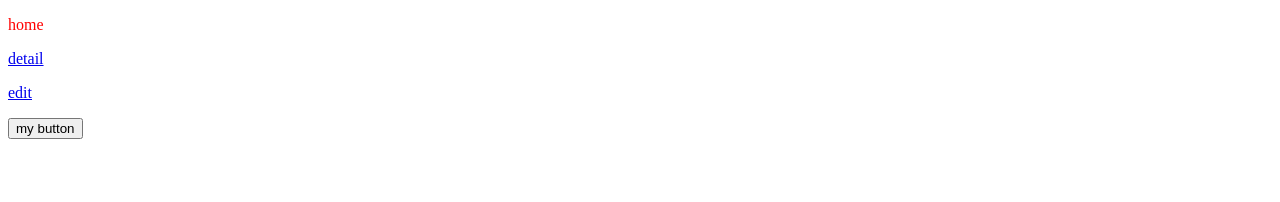
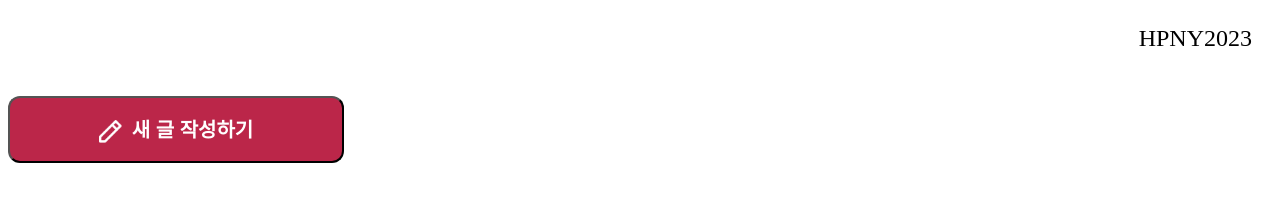
Before and after one commit to devysi0827/-Numble-VanilaJS-SPA-, a website with bundled scripts: page public/index.html in a window 1280 px wide. Built offline with nearby package versions, Linux system fonts and the light colour scheme.

Commit message:
[refactor] js 로직 추가

```diff
--- a/public/index.html
+++ b/public/index.html
@@ -2,14 +2,13 @@
 <html lang="en">
   <head>
     <meta charset="utf-8" />
-    <meta name="viewport" content="width=device-width, initial-scale=1.0"/>
+    <meta name="viewport" content="width=device-width, initial-scale=1.0" />
     <title>Numble Vanila JS 2023</title>
     <link rel="stylesheet" href="/src/css/global.css" />
   </head>
   <body>
-    <div id="root">
-      <p>123</p>
-    </div>
+    <div id="Header">HPNY2023</div>
+    <div id="Root"></div>
     <script type="module" src="../src/index.js"></script>
   </body>
 </html>
--- a/src/components/button.js
+++ /dev/null
@@ -1,9 +0,0 @@
-const Button = function () {
-  const btn = document.querySelector("#pp");
-  btn.addEventListener("click", () => {
-    console.log("button");
-  });
-  return;
-};
-
-export default Button;
--- /dev/null
+++ b/src/components/homeLogic.js
@@ -0,0 +1,20 @@
+import { navigateTo } from "../index.js";
+
+export const clickFunc = function () {
+  const btn = document.querySelector("#flexHome");
+  console.log(btn);
+  btn.addEventListener("click", () => {
+    navigateTo("/edit");
+  });
+};
+
+// export const changeHomeImg = function () {
+//   const imgchange = document.querySelector("#homeImg");
+//   imgchange.src = "src/assets/pen.png";
+//   console.log("change");
+//   console.log(imgchange.src);
+// };
+
+const homeLogic = function () {};
+
+export default homeLogic;
--- a/src/css/global.css
+++ b/src/css/global.css
@@ -1,3 +1,42 @@
 p {
-    color: red;
-  }
+  margin: 0px;
+}
+
+#Header {
+  display: flex;
+  justify-content: flex-end;
+  margin: 24px 20px 44px;
+  font-size: 24px;
+  line-height: 28px;
+  font-weight: 400;
+}
+
+#flexHome {
+  display: flex;
+  justify-content: center;
+  justify-items: center;
+  padding-top: 22px;
+  font-size: 20px;
+  line-height: 20px;
+  font-weight: 700;
+  height: 67px;
+  width: 336px;
+  border-radius: 12px;
+  background-color: #bb2649;
+  color: white;
+}
+
+#imgHome {
+  margin-right: 10px;
+  width: 23px;
+  height: 23px;
+}
+
+#flexVertical {
+  display: flex;
+  flex-direction: column;
+  margin: 24px 20px 44px;
+  font-size: 24px;
+  line-height: 28px;
+  font-weight: 400;
+}
--- a/src/index.js
+++ b/src/index.js
@@ -1,21 +1,19 @@
 import Home from "./pages/Home.js";
 import Detail from "./pages/Detail.js";
 import Edit from "./pages/Edit.js";
-import Button from "./components/button.js";
-import Div from "./components/div.js";
-
+import { clickFunc } from "./components/homeLogic.js";
 console.log("im index");
 
-const navigateTo = (url) => {
+export const navigateTo = (url) => {
   history.pushState(null, null, url);
   router();
 };
 
 const router = async () => {
   const routes = [
-    { path: "/", view: Home, jsFile: Button },
+    { path: "/", view: Home },
     { path: "/detail", view: Detail },
-    { path: "/edit", view: Edit, jsFile: Div },
+    { path: "/edit", view: Edit },
   ];
 
   const potentialMatches = routes.map((route) => {
@@ -39,8 +37,11 @@ const router = async () => {
   // spa change
   const view = new match.route.view();
 
-  document.querySelector("#root").innerHTML = await view.getHtml();
-  match.route.jsFile();
+  document.querySelector("#Root").innerHTML = await view.getHtml();
+  if (match.route.path === "/") {
+    console.log("match");
+    clickFunc();
+  }
 };
 
 // 세션 기록이 바뀔 때 일어나는 이벤트를 별도 처리
--- a/src/pages/Home.js
+++ b/src/pages/Home.js
@@ -1,10 +1,4 @@
 import AbstractView from "./AbstractView.js";
-
-// var g = document.createElement("script");
-// var s = document.getElementsByTagName("script")[0];
-// g.text = Button;
-// s.parentNode.insertBefore(g, s);
-// // Button();
 
 export default class extends AbstractView {
   constructor() {
@@ -14,12 +8,10 @@ export default class extends AbstractView {
 
   async getHtml() {
     return `
-            <p> home </p>
-            <a href="/detail" data-link> detail </a>
-            <p></p>
-            <a href="/edit" data-link> edit </a>
-            <p></p>
-            <button id="pp">my button</button>
+            <button id="flexHome">
+              <img id="imgHome" src="src/assets/pen.png" alt="pen" />
+              <p> 새 글 작성하기</button>
+            </div>
         `;
   }
 }
```
Also changed, not shown: src/assets/pen.png (added).
